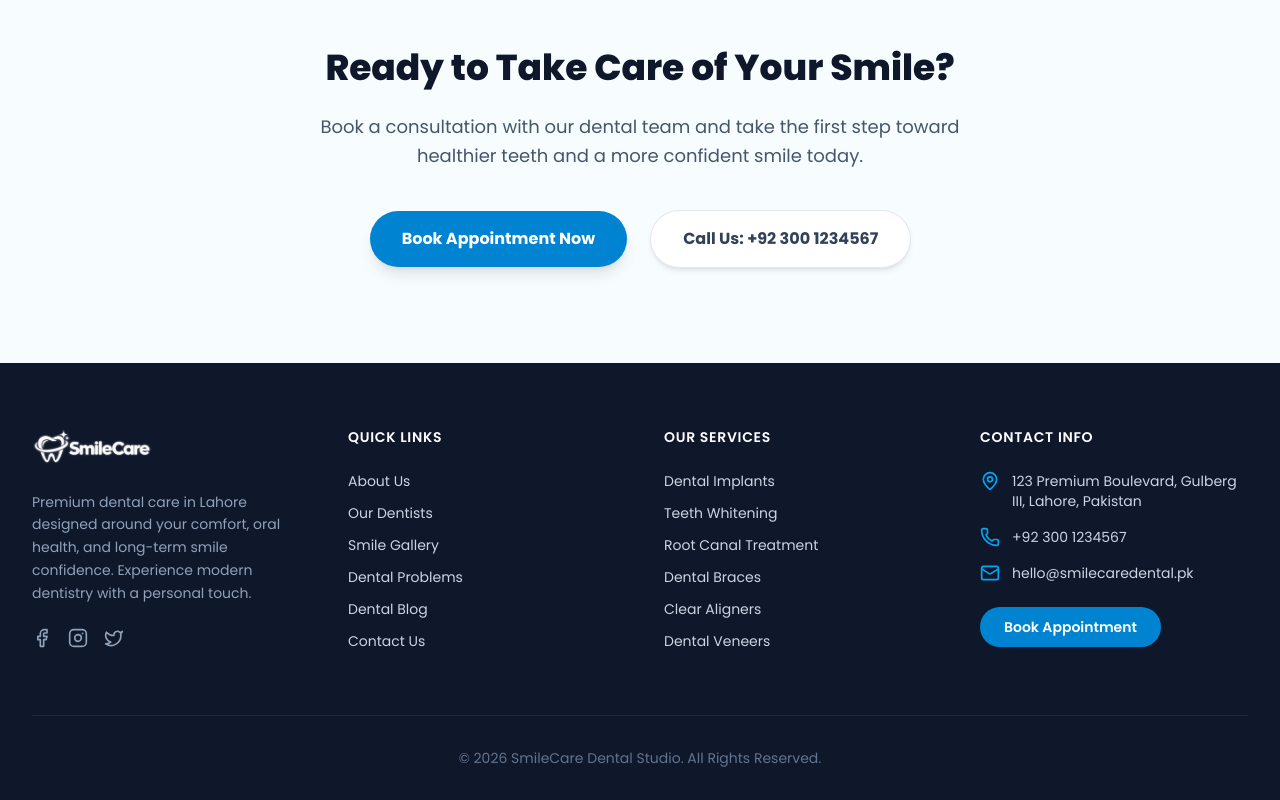
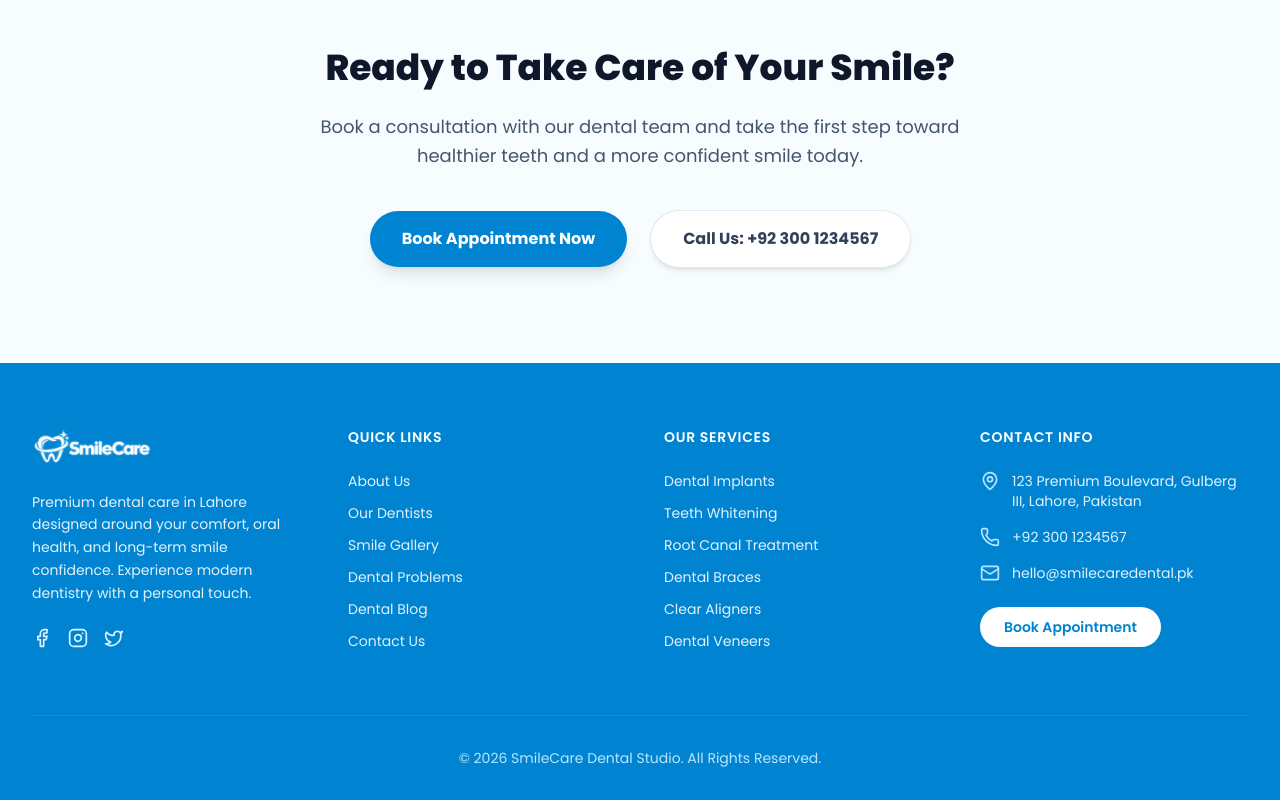
Before and after one commit to websifyrafique-crypto/SmileCare, a React (Vite) app: page / in a window 1280 px wide. Shown: the part 4284-5084 px from the top of the page. Built offline with nearby package versions, Linux system fonts and the light colour scheme.

Commit message:
style: update footer background color
Update the footer theme to use the brand-aligned blue color palette for improved visual consistency.

```diff
--- a/src/components/Footer.tsx
+++ b/src/components/Footer.tsx
@@ -4,7 +4,7 @@ import { Activity, Phone, Mail, MapPin, Facebook, Instagram, Twitter } from 'luc
 
 export default function Footer() {
   return (
-    <footer className="bg-slate-900 text-slate-300">
+    <footer className="bg-[#0084D1] text-sky-100">
       <div className="mx-auto max-w-7xl px-4 pb-8 pt-16 sm:px-6 lg:px-8">
         <div className="grid grid-cols-1 gap-12 lg:grid-cols-4">
           {/* Brand Col */}
@@ -12,13 +12,13 @@ export default function Footer() {
             <Link to="/" className="flex items-center space-x-2 text-white">
               <img src="/logo.png" alt="SmileCare Dental Studio" className="h-10 w-auto brightness-0 invert" />
             </Link>
-            <p className="text-sm leading-relaxed text-slate-400">
+            <p className="text-sm leading-relaxed text-sky-100">
               Premium dental care in Lahore designed around your comfort, oral health, and long-term smile confidence. Experience modern dentistry with a personal touch.
             </p>
             <div className="flex space-x-4">
-              <a href="#" className="text-slate-400 hover:text-sky-400"><Facebook className="h-5 w-5" /></a>
-              <a href="#" className="text-slate-400 hover:text-sky-400"><Instagram className="h-5 w-5" /></a>
-              <a href="#" className="text-slate-400 hover:text-sky-400"><Twitter className="h-5 w-5" /></a>
+              <a href="#" className="text-sky-100 hover:text-white"><Facebook className="h-5 w-5" /></a>
+              <a href="#" className="text-sky-100 hover:text-white"><Instagram className="h-5 w-5" /></a>
+              <a href="#" className="text-sky-100 hover:text-white"><Twitter className="h-5 w-5" /></a>
             </div>
           </div>
 
@@ -26,12 +26,12 @@ export default function Footer() {
           <div>
             <h3 className="mb-6 text-sm font-semibold uppercase tracking-wider text-white">Quick Links</h3>
             <ul className="space-y-3 text-sm">
-              <li><Link to="/about" className="hover:text-sky-400">About Us</Link></li>
-              <li><Link to="/dentists" className="hover:text-sky-400">Our Dentists</Link></li>
-              <li><Link to="/gallery" className="hover:text-sky-400">Smile Gallery</Link></li>
-              <li><Link to="/problems" className="hover:text-sky-400">Dental Problems</Link></li>
-              <li><Link to="/blog" className="hover:text-sky-400">Dental Blog</Link></li>
-              <li><Link to="/contact" className="hover:text-sky-400">Contact Us</Link></li>
+              <li><Link to="/about" className="hover:text-white">About Us</Link></li>
+              <li><Link to="/dentists" className="hover:text-white">Our Dentists</Link></li>
+              <li><Link to="/gallery" className="hover:text-white">Smile Gallery</Link></li>
+              <li><Link to="/problems" className="hover:text-white">Dental Problems</Link></li>
+              <li><Link to="/blog" className="hover:text-white">Dental Blog</Link></li>
+              <li><Link to="/contact" className="hover:text-white">Contact Us</Link></li>
             </ul>
           </div>
 
@@ -41,7 +41,7 @@ export default function Footer() {
             <ul className="space-y-3 text-sm">
               {SERVICES.slice(0, 6).map((service) => (
                 <li key={service.id}>
-                  <Link to={`/services/${service.id}`} className="hover:text-sky-400">
+                  <Link to={`/services/${service.id}`} className="hover:text-white">
                     {service.title}
                   </Link>
                 </li>
@@ -54,22 +54,22 @@ export default function Footer() {
             <h3 className="mb-6 text-sm font-semibold uppercase tracking-wider text-white">Contact Info</h3>
             <ul className="space-y-4 text-sm">
               <li className="flex items-start space-x-3">
-                <MapPin className="h-5 w-5 shrink-0 text-sky-500" />
+                <MapPin className="h-5 w-5 shrink-0 text-sky-200" />
                 <span>{CLINIC_INFO.address}</span>
               </li>
               <li className="flex items-center space-x-3">
-                <Phone className="h-5 w-5 shrink-0 text-sky-500" />
+                <Phone className="h-5 w-5 shrink-0 text-sky-200" />
                 <span>{CLINIC_INFO.phone}</span>
               </li>
               <li className="flex items-center space-x-3">
-                <Mail className="h-5 w-5 shrink-0 text-sky-500" />
+                <Mail className="h-5 w-5 shrink-0 text-sky-200" />
                 <span>{CLINIC_INFO.email}</span>
               </li>
             </ul>
             <div className="mt-6">
               <Link
                 to="/book-appointment"
-                className="inline-block rounded-full bg-sky-600 px-6 py-2.5 text-sm font-semibold text-white transition-colors hover:bg-sky-500"
+                className="inline-block rounded-full bg-white px-6 py-2.5 text-sm font-semibold text-[#0084D1] transition-colors hover:bg-sky-50"
               >
                 Book Appointment
               </Link>
@@ -77,7 +77,7 @@ export default function Footer() {
           </div>
         </div>
 
-        <div className="mt-16 border-t border-slate-800 pt-8 text-center text-sm text-slate-500">
+        <div className="mt-16 border-t border-sky-400/30 pt-8 text-center text-sm text-sky-200">
           <p>&copy; {new Date().getFullYear()} {CLINIC_INFO.name}. All Rights Reserved.</p>
         </div>
       </div>
```
